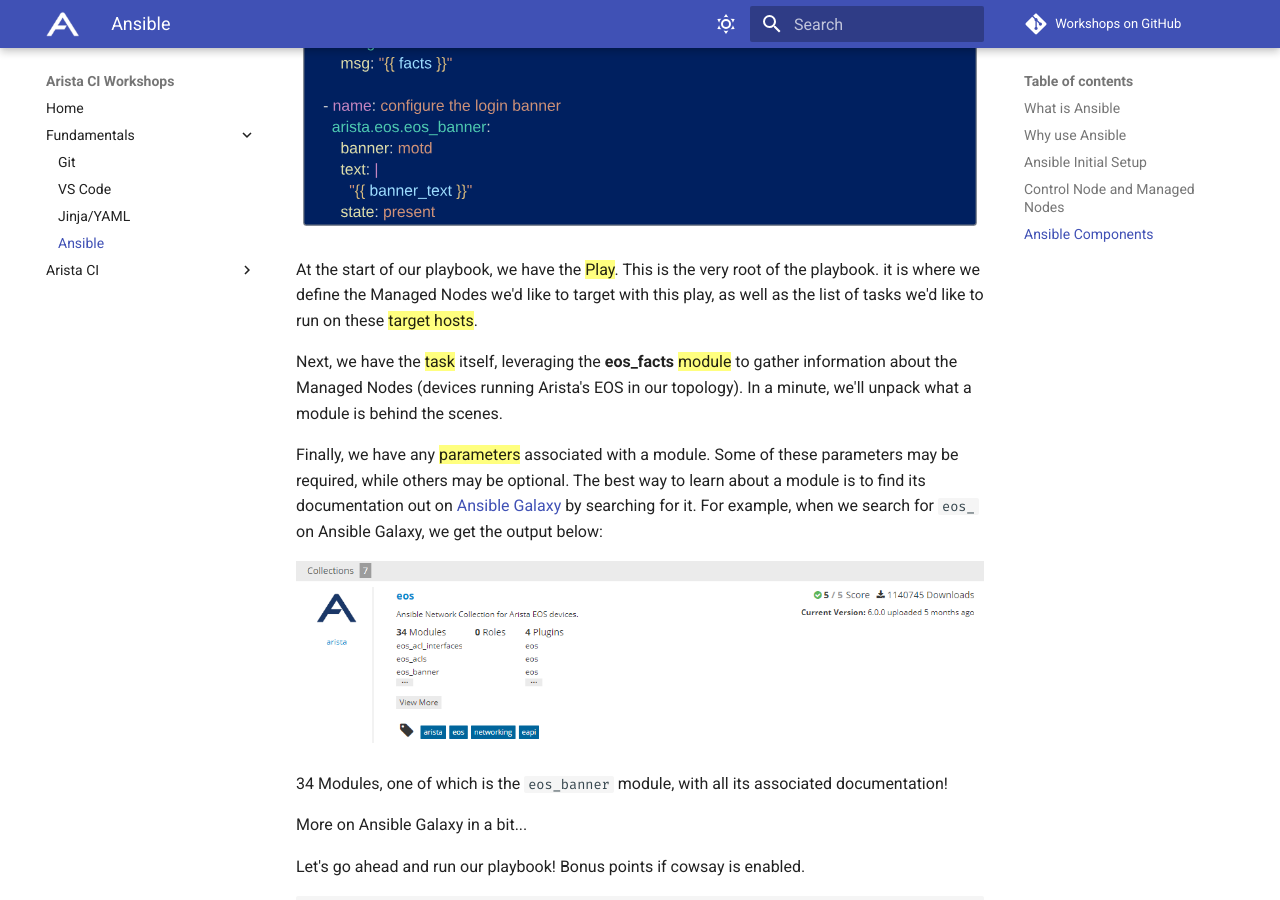
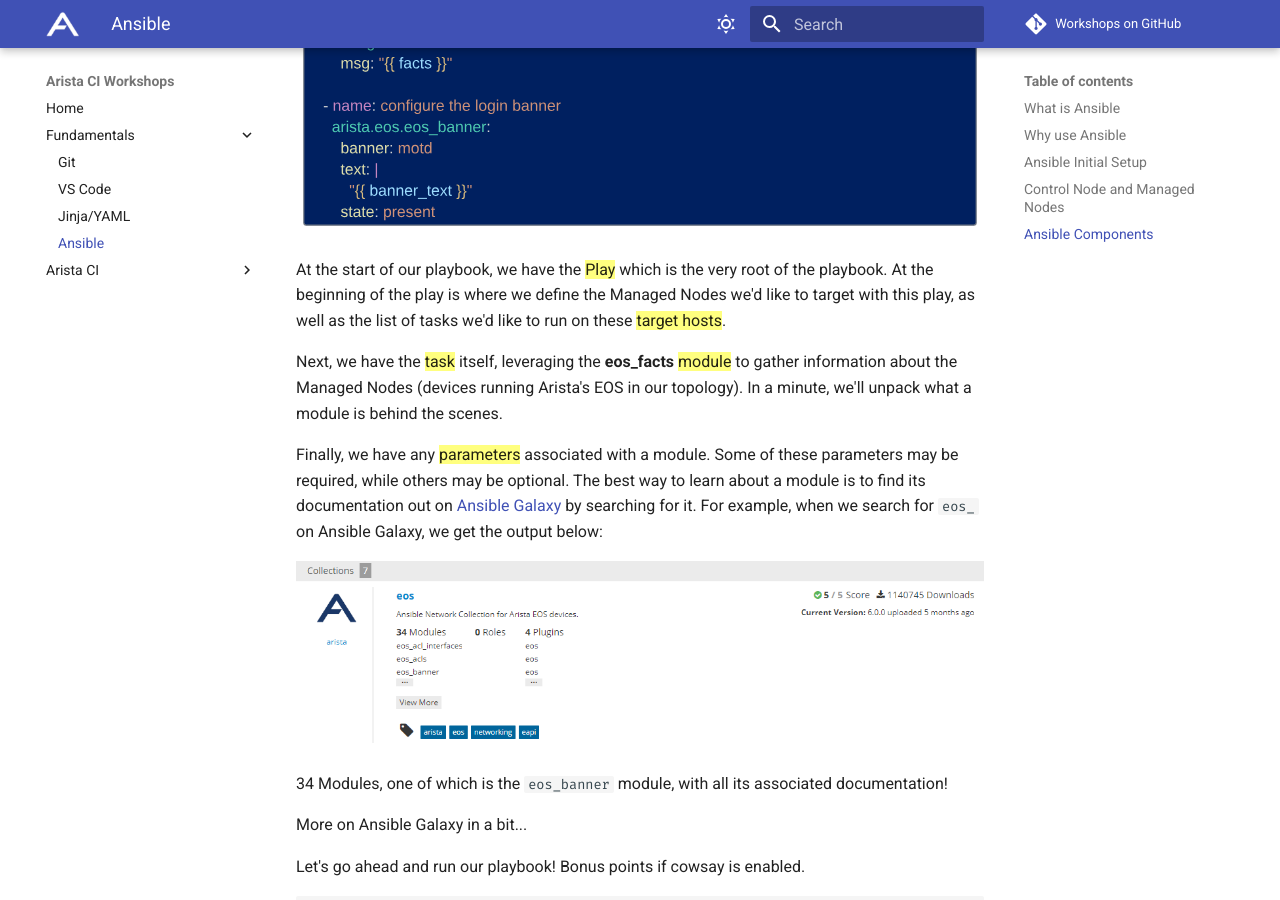
Before and after one commit to aristanetworks/avd-workshops, an MkDocs documentation site: the page built from workshops/ansible.md, in a window 1280 px wide and 900 px high, scrolled down 10751 px. Built offline with MkDocs 1.6.1 and Material for MkDocs 9.7.7, drawn with Linux system fonts in a browser that asks for light colours; comment, search, counter and statistics services are not loaded.

Commit message:
ansible - playbook anatomy
ansible - playbook anatomy sentences about Plays

```diff
--- a/workshops/ansible.md
+++ b/workshops/ansible.md
@@ -504,7 +504,7 @@
 
 ![Ansible Playbook Anatomy](assets/images/ansible_playbook_anatomy.svg)
 
-At the start of our playbook, we have the ==Play==. This is the very root of the playbook. it is where we define the Managed Nodes we'd like to target with this play, as well as the list of tasks we'd like
+At the start of our playbook, we have the ==Play== which is the very root of the playbook. At the beginning of the play is where we define the Managed Nodes we'd like to target with this play, as well as the list of tasks we'd like
 to run on these ==target hosts==.
 
 Next, we have the ==task== itself, leveraging the **eos_facts** ==module== to gather information about the Managed Nodes (devices running Arista's EOS in our topology).
```
